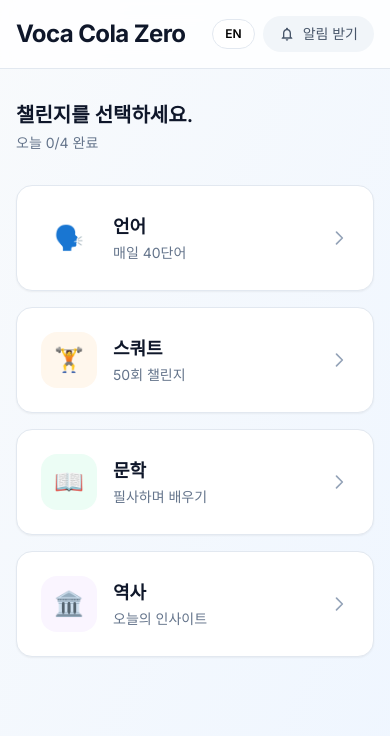
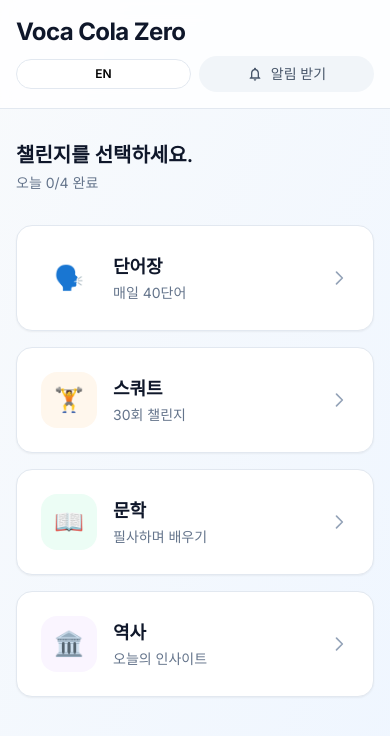
Before and after one commit to manual-hue/voca-cola-zero, a Next.js app: page / in a window 390 px wide. Shown: the top 736 px of the page. Built offline with nearby package versions, Linux system fonts and the light colour scheme; no server answers; a web font is replaced by a local one.

Commit message:
Improve mobile header responsive layout & update i18n labels

```diff
--- a/messages/en.json
+++ b/messages/en.json
@@ -4,10 +4,10 @@
     "completedToday": "{count}/4 completed today"
   },
   "Module": {
-    "language": "Language",
+    "language": "Voca Book",
     "languageSub": "40 words daily",
     "squat": "Squat",
-    "squatSub": "50 reps challenge",
+    "squatSub": "30 reps challenge",
     "literature": "Literature",
     "literatureSub": "Transcribe & learn",
     "history": "History",
--- a/messages/ko.json
+++ b/messages/ko.json
@@ -4,10 +4,10 @@
     "completedToday": "오늘 {count}/4 완료"
   },
   "Module": {
-    "language": "언어",
+    "language": "단어장",
     "languageSub": "매일 40단어",
     "squat": "스쿼트",
-    "squatSub": "50회 챌린지",
+    "squatSub": "30회 챌린지",
     "literature": "문학",
     "literatureSub": "필사하며 배우기",
     "history": "역사",
--- a/src/components/AppShell.tsx
+++ b/src/components/AppShell.tsx
@@ -19,7 +19,7 @@ export function AppShell({ title, subtitle, children, showBack = true }: AppShel
       <div className="min-h-screen bg-gradient-to-br from-slate-50 to-blue-50">
         <header className="sticky top-0 z-10 backdrop-blur-md bg-white/80 border-b border-slate-200">
           <div className="max-w-6xl mx-auto px-4 py-4">
-            <div className="flex items-center justify-between">
+            <div className="flex flex-col sm:flex-row sm:items-center sm:justify-between gap-2">
               <div className="flex items-center gap-3">
                 {showBack && (
                   <Link
@@ -36,9 +36,9 @@ export function AppShell({ title, subtitle, children, showBack = true }: AppShel
                   {subtitle && <p className="text-sm text-slate-500 mt-0.5">{subtitle}</p>}
                 </div>
               </div>
-              <div className="flex items-center gap-2">
-                <LocaleToggle />
-                <NotificationToggle />
+              <div className="flex items-center gap-2 w-full sm:w-auto">
+                <div className="flex-1 sm:flex-none"><LocaleToggle fullWidth /></div>
+                <div className="flex-1 sm:flex-none"><NotificationToggle fullWidth /></div>
               </div>
             </div>
           </div>
--- a/src/components/HomeScreen.tsx
+++ b/src/components/HomeScreen.tsx
@@ -38,11 +38,11 @@ export function HomeScreen() {
       <div className="min-h-screen bg-gradient-to-br from-slate-50 to-blue-50">
         <header className="sticky top-0 z-10 backdrop-blur-md bg-white/80 border-b border-slate-200">
           <div className="max-w-2xl mx-auto px-4 py-4">
-            <div className="flex items-center justify-between">
+            <div className="flex flex-col sm:flex-row sm:items-center sm:justify-between gap-2">
               <h1 className="text-2xl font-bold text-slate-900 tracking-tight">Voca Cola Zero</h1>
-              <div className="flex items-center gap-2">
-                <LocaleToggle />
-                <NotificationToggle />
+              <div className="flex items-center gap-2 w-full sm:w-auto">
+                <div className="flex-1 sm:flex-none"><LocaleToggle fullWidth /></div>
+                <div className="flex-1 sm:flex-none"><NotificationToggle fullWidth /></div>
               </div>
             </div>
           </div>
--- a/src/components/LocaleToggle.tsx
+++ b/src/components/LocaleToggle.tsx
@@ -5,7 +5,7 @@ import { useRouter } from "next/navigation";
 import { useTransition } from "react";
 import { setLocale } from "@/app/actions";
 
-export function LocaleToggle() {
+export function LocaleToggle({ fullWidth = false }: { fullWidth?: boolean }) {
   const locale = useLocale();
   const router = useRouter();
   const [isPending, startTransition] = useTransition();
@@ -22,7 +22,7 @@ export function LocaleToggle() {
     <button
       onClick={toggle}
       disabled={isPending}
-      className="px-3 py-1.5 rounded-full text-xs font-semibold border border-slate-200 bg-white hover:bg-slate-50 transition-colors disabled:opacity-50"
+      className={`px-3 py-1.5 rounded-full text-xs font-semibold border border-slate-200 bg-white hover:bg-slate-50 transition-colors disabled:opacity-50 ${fullWidth ? "w-full" : ""}`}
     >
       {locale === "ko" ? "EN" : "KO"}
     </button>
```
